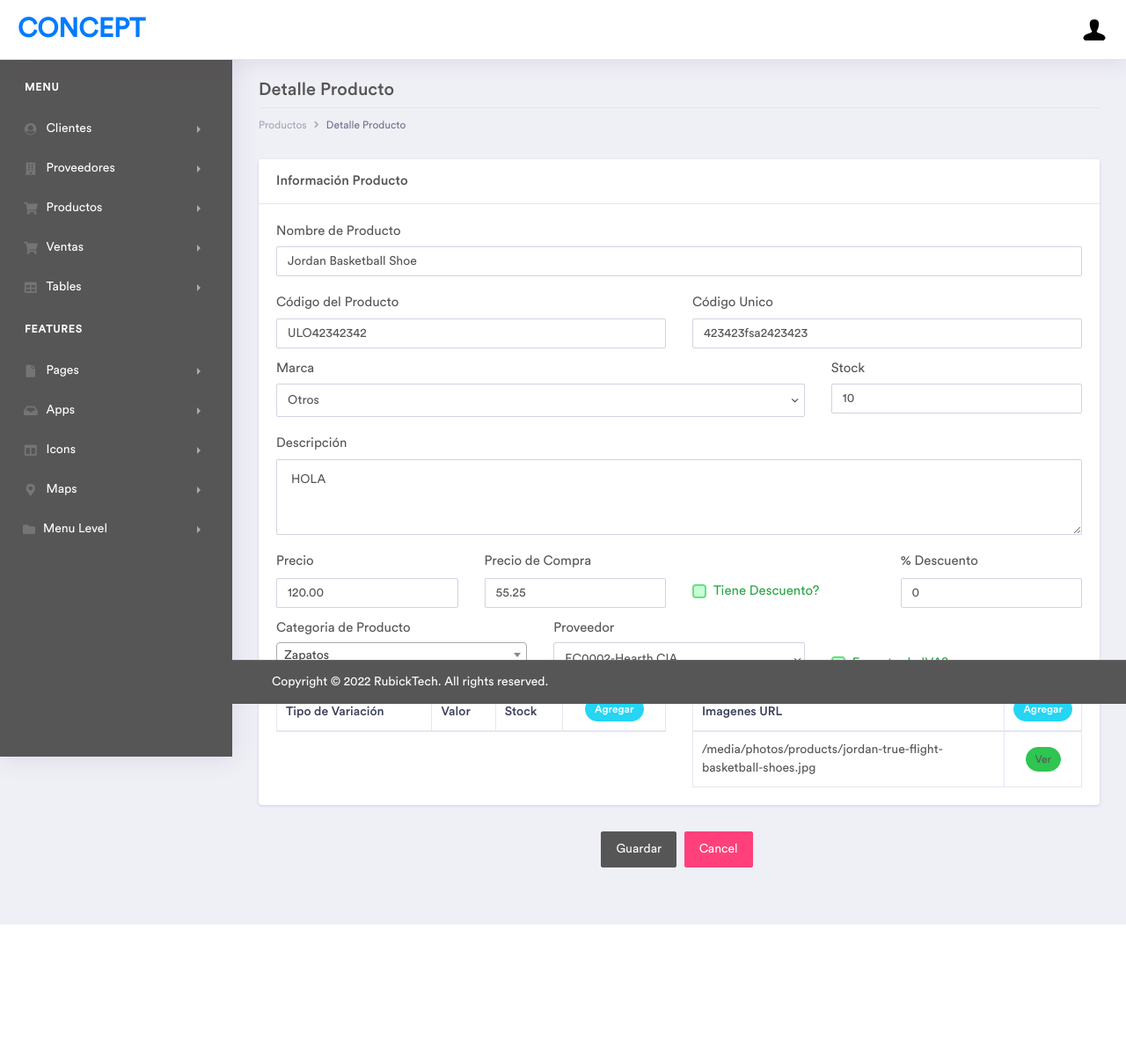
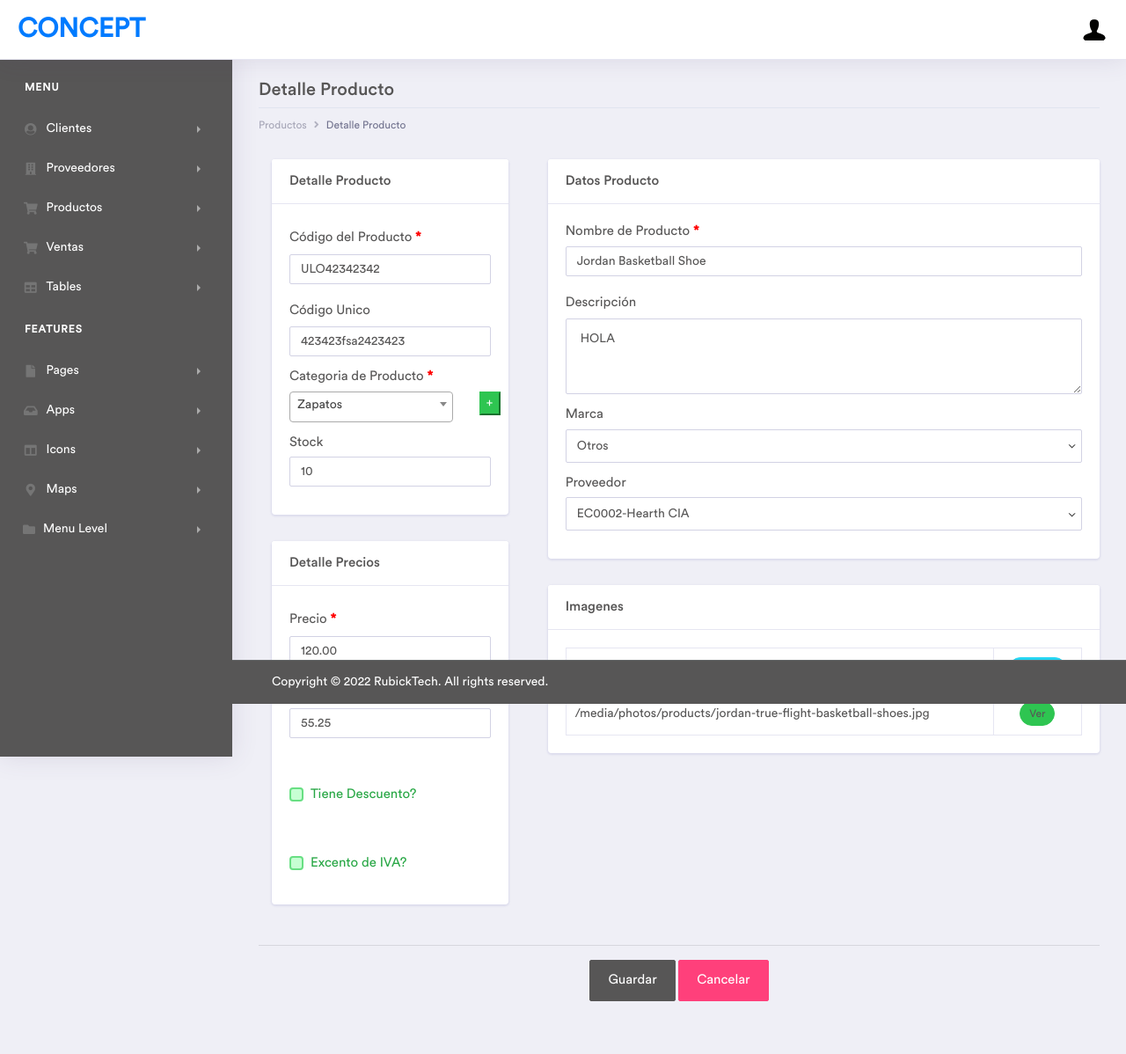
Before and after one commit to juanandres624/rubicktech, a Django app: page /products/editProduct/5/ in a window 1280 px wide. Shown: the whole page at 88% size. Before the commit the page ends 1051 px from the top, so only its background shows below. Run offline with Django 4.2, Linux system fonts and the light colour scheme; a user stored in the database is signed in; data comes from the database, SQL or seed files in the repository; both versions use the stored data as it was after the commit; lists and menus that the app fills with data are empty; parts of the project's set-up code (start-up, migrations or seed data) failed here and were passed over; some libraries are stand-ins or nearby versions; some web fonts are replaced.

Commit message:
cambio vista productos

```diff
--- a/templates/products/editProduct.html
+++ b/templates/products/editProduct.html
@@ -22,60 +22,51 @@
 <form action="{% url 'editProduct' id %}" method="POST">
     {% csrf_token %}
     <div class="row">
+        <div class="col-4">
             <div class="col-xl-12 col-lg-12 col-md-12 col-sm-12 col-12">
                 <div class="card">
-                        <h5 class="card-header">Información Producto</h5>
+                    <h5 class="card-header">Detalle Producto</h5>
                     <div class="card-body">
                         <div class="form-group">
-                                <label>Nombre de Producto</label>
-                                {{ form.product_name }}
-                            </div>
-                            <div class="row">
-                                <div class="col-6">
-                                    <div class="form-group">
-                                        <label class="col-form-label">Código del Producto</label>
+                            <label class="col-form-label">Código del Producto <b style="color: red;">*</b></label>
                             {{ form.product_code }}
                         </div>
-                                </div>
-                                <div class="col-6">
                         <div class="form-group">
                             <label class="col-form-label">Código Unico </label>
                             {{ form.code }}
                         </div>
+                        <div class="row">
+                            <div class="col-10">
+                                <div class="form-group">
+                                    <label>Categoria de Producto <b style="color: red;">*</b></label>
+                                    {{ form.mngProductCategory_id }}
+                                    <!-- <p>Agregar una Categoría al Producto</p> -->
                                 </div>
                             </div>
-                            <div class="row">
-                                <div class="col-8">
+                            <div class="col-2">
                                 <div class="form-group">
-                                        <label>Marca</label>
-                                        {{ form.mngProductBrand_id }}
+                                    <label>&nbsp;</label>
+                                    <input type="button" class="btn-small btn-success" value="+" data-toggle="modal" data-target="#modalAddCategory"></input>
                                 </div>
                             </div>
-                                <div class="col-4">
+                        </div>
                         <div class="form-group">
                             <label>Stock</label>
                             {{ form.stock }}
                         </div>
                     </div>
                 </div>
+                <div class="card">
+                    <h5 class="card-header">Detalle Precios</h5>
+                    <div class="card-body">
                         <div class="form-group">
-                                <label class="col-form-label">Descripción</label>
-                                {{ form.description }}
-                            </div>
-                            <div class="row">
-                                <div class="col-3">
-                                    <div class="form-group">
-                                        <label class="col-form-label">Precio</label>
+                            <label class="col-form-label">Precio <b style="color: red;">*</b></label>
                             {{ form.price }}
                         </div>
-                                </div>
-                                <div class="col-3">
                         <div class="form-group">
                             <label class="col-form-label">Precio de Compra</label>
                             {{ form.boughtPrice }}
                         </div>
-                                </div>
-                                <div class="col-3">
                         <div class="form-group">
                             <label class="col-form-label">&nbsp;</label>
                             <div class="custom-control custom-checkbox">
@@ -83,28 +74,12 @@
                                 <label class="custom-control-label" for="id_is_discount">Tiene Descuento?</label>
                             </div>
                         </div>
-                                </div>
-                                <div class="col-3">
+                        <div class="col-12" id="discount_div" hidden>
                             <div class="form-group">
                                 <label class="col-form-label">% Descuento</label>
                                 {{ form.discountPorcentage }}
                             </div>
                         </div>
-                            </div>
-                            <div class="row">
-                                <div class="col-4">
-                                    <div class="form-group">
-                                        <label>Categoria de Producto</label>
-                                        {{ form.mngProductCategory_id }}
-                                    </div>
-                                </div>
-                                <div class="col-4">
-                                    <div class="form-group">
-                                        <label>Proveedor</label>
-                                        {{ form.provider_id }}
-                                    </div>
-                                </div>
-                                <div class="col-4">
                         <div class="form-group">
                             <label class="col-form-label">&nbsp;</label>
                             <div class="custom-control custom-checkbox">
@@ -114,31 +89,39 @@
                         </div>
                     </div>
                 </div>
+            </div>
+        </div>
+        <div class="col-8">
             <div class="row">
-                                <div class="col-6">
-                                    <table class="table table-bordered">
-                                        <thead>
-                                            <tr>
-                                                <th scope="col">Tipo de Variación</th>
-                                                <th scope="col">Valor</th>
-                                                <th scope="col">Stock</th>
-                                                <th scope="col" class="text-center"><a class="btn btn-rounded btn-info btn-xs" href="{% url 'createVariation' id %}" type="button">Agregar</a></th>
-
-                                            </tr>
-                                        </thead>
-                                        <tbody>
-                                            {% for variation in variations %}
-                                            <tr>
-                                                <td>{{ variation.variation_category |capfirst }}</td>
-                                                <td>{{ variation.variation_value |capfirst }}</td>
-                                                <td>{{ variation.stock }}</td>
-                                                <td></td>
-                                            </tr>
-                                            {% endfor %}
-                                        </tbody>
-                                    </table>
+                <div class="col-xl-12 col-lg-12 col-md-12 col-sm-12 col-12 mb-12">
+                    <div class="card">
+                        <h5 class="card-header">Datos Producto</h5>
+                        <div class="card-body">
+                            <div class="form-group">
+                                <label>Nombre de Producto <b style="color: red;">*</b></label>
+                                {{ form.product_name }}
                             </div>
-                                <div class="col-6">
+                            <div class="form-group">
+                                <label class="col-form-label">Descripción</label>
+                                {{ form.description }}
+                            </div>
+                            <div class="form-group">
+                                <label>Marca</label>
+                                {{ form.mngProductBrand_id }}
+                            </div>
+                            <div class="form-group">
+                                <label>Proveedor</label>
+                                {{ form.provider_id }}
+                            </div>
+                        </div>
+                    </div>
+                </div>
+            </div>
+            <div class="row">
+                <div class="col-xl-12 col-lg-12 col-md-12 col-sm-12 col-12 mb-12">
+                    <div class="card">
+                        <h5 class="card-header">Imagenes</h5>
+                        <div class="card-body">
                             <table class="table table-bordered" id="table_img">
                                 <thead>
                                     <tr>
@@ -157,25 +140,23 @@
                                 </tbody>
                             </table>
                         </div>
-
                     </div>
                 </div>
             </div>
         </div>
     </div>
+    <hr>
     <div class="row">
         <div class="col-xl-12 col-lg-12 col-md-12 col-sm-12 col-12">
             <p class="text-center">
-<!--                                <input type="submit" class="btn btn-space btn-primary">Guardar</input>-->
-                                <input type="submit" class="btn btn-space btn-primary" value="Guardar"></input>
-                                <button class="btn btn-space btn-secondary">Cancel</button>
+                <input type="submit" class="btn btn-primary btn-lg" value="Guardar"></input>
+                <button class="btn btn-secondary btn-lg" onClick="window.location.reload();">Cancelar</button>
             </p>
         </div>
     </div>
     {{ form.email.errors }}
     {{ form.non_field_errors }}
 </form>
-    </div>
 
     <!-- Modal -->
     <div class="modal fade" id="modalImg" tabindex="-1" role="dialog" aria-labelledby="exampleModalLabel" aria-hidden="true">
@@ -195,6 +176,7 @@
                 </div>
             </div>
         </div>
+    </div>
 
 
 {% endblock %}
```
Also changed, not shown: templates/products/newProduct.html (+14 -31 lines), db.sqlite3, static/libs/js/custom-js.js. Lines whose indentation alone changed are shown as unchanged.
